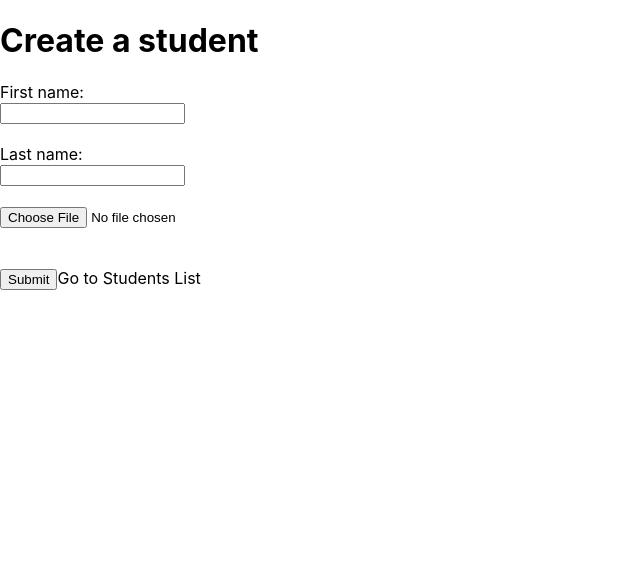
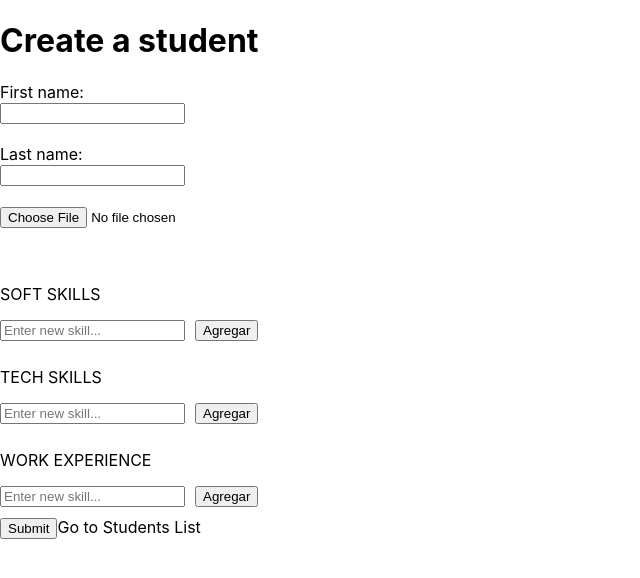
Before and after one commit to ypordedx23/LLamaCampProj, a Next.js app: page /student/new in a window 1280 px wide. Shown: the top 578 px of the page, without its empty margins (0-640 px from the left). Built offline with nearby package versions, Linux system fonts and the light colour scheme.

Commit message:
Fix Skill List Item
- fix de actualizacion de lista de atributos para componentes hijos

```diff
--- a/src/components/StudentForm/index.tsx
+++ b/src/components/StudentForm/index.tsx
@@ -1,5 +1,5 @@
 import axios from "axios";
-import { useEffect, useState } from "react";
+import React, { useEffect, useState } from "react";
 import Config from "../../config";
 import
 StudentSkillItem from "../StudentSkillItem";
@@ -9,15 +9,34 @@ type StudentFormProp = {
   isNew?: boolean,
 }
 
+export interface IStudent {
+  created_at: Date;
+  soft_skills: string[];
+  status: string;
+  picture: string;
+  work_experience: string[];
+  updated_at: Date;
+  last_name: string;
+  years_experience: number;
+  tech_skills: string[];
+  first_name: string;
+  observations: string;
+  description: string;
+  id: string;
+  age: number;
+}
+
+
 const StudentForm = (props: StudentFormProp) => {
   const studentId = props?.student?.id;
-  const [student, setStudent] = useState(props.student);
+  const [student, setStudent] = useState<IStudent>(props.student);
   const [isNew, setIsNew] = useState(props?.isNew ?? false);
   const [loading, setLoading] = useState(false);
   const [error, setError] = useState("");
   const [message, setMessage] = useState("");
 
   useEffect(() => {
+    console.log(JSON.stringify(props.student))
     setStudent(props.student);
   }, [studentId]);
 
@@ -71,7 +90,7 @@ const StudentForm = (props: StudentFormProp) => {
             first_name: "",
             last_name: "",
             picture: ""
-          })
+          } as IStudent)
           console.log("Create user response", response.data);
         })
         .catch((error) => {
@@ -81,7 +100,7 @@ const StudentForm = (props: StudentFormProp) => {
           setLoading(false);
         });
     } else {
-      console.log("Updating student info...", student);
+      console.log(JSON.stringify(student) );
       axios
         .put(`${Config.studentsApi}/${student.id}`, student)
         .then((response) => {
@@ -97,10 +116,12 @@ const StudentForm = (props: StudentFormProp) => {
     }
   }
 
-  const RenderForm = () => {
-    console.log(student)
   return (
-      <form>
+    <React.Fragment>
+      {
+        loading
+          ? <h2>cargando..</h2>
+          : <form>
             <label htmlFor="fname">First name:</label><br />
             <input
               type="text"
@@ -132,11 +153,59 @@ const StudentForm = (props: StudentFormProp) => {
             <br /><br />
             <div>
               <StudentSkillItem
-            name="soft_skills"
-            id="soft_skills"
-            soft_skills={student?.soft_skills}
+                arrayKey="soft_skills"
+                list={student?.soft_skills}
                 disabled={loading}
-            onChange={handleInputsValues}
+                onChange={(values, key) => {
+                  setStudent({
+                    ...student,
+                    [key]: values
+                  })
+                }}
+                onDelete={(index, key) => {
+                  setStudent({
+                    ...student,
+                    [key]: (student[key as keyof IStudent] as string[]).filter((_, i) => i !== index)
+                  })
+                }}
+              />
+            </div>
+            <div>
+              <StudentSkillItem
+                arrayKey="tech_skills"
+                list={student?.tech_skills}
+                disabled={loading}
+                onChange={(values, key) => {
+                  setStudent({
+                    ...student,
+                    [key]: values
+                  })
+                }}
+                onDelete={(index, key) => {
+                  setStudent({
+                    ...student,
+                    [key]: (student[key as keyof IStudent] as string[]).filter((_, i) => i !== index)
+                  })
+                }}
+              />
+            </div>
+            <div>
+              <StudentSkillItem
+                arrayKey="work_experience"
+                list={student?.work_experience}
+                disabled={loading}
+                onChange={(values, key) => {
+                  setStudent({
+                    ...student,
+                    [key]: values
+                  })
+                }}
+                onDelete={(index, key) => {
+                  setStudent({
+                    ...student,
+                    [key]: (student[key as keyof IStudent] as string[]).filter((_, i) => i !== index)
+                  })
+                }}
               />
             </div>
             <div>
@@ -155,19 +224,8 @@ const StudentForm = (props: StudentFormProp) => {
               }
             </div>
           </form>
-    );
       }
-
-  return (
-    <>
-      {
-        loading && <h1>Loading...</h1>
-      }
-
-      {
-        <RenderForm/>
-      }
-    </>
+    </React.Fragment>
   );
 }
 
--- a/src/components/StudentSkillItem/index.tsx
+++ b/src/components/StudentSkillItem/index.tsx
@@ -1,42 +1,77 @@
 import styles from "./styles.module.css";
-import {useEffect, useState} from "react";
+import React, { useEffect, useState } from "react";
 
-const StudentSkillItem = (props: any) => {
- // const [studentSkills, setStudentSkills] = useState();
-  const {onChange} = props;
-  //console.log(props)
- /* useEffect(() => {
-    if(props.soft_skills){
-      setStudentSkills(props.soft_skills)
+interface Props {
+  arrayKey: string
+  list?: string[]
+  onChange: (values: string[], arrayKey: string) => void
+  disabled: boolean
+  onDelete: (index: number, arrayKey: string) => void
 }
-  }, [props.soft_skills]);*/
 
-  /*const handleInputsValues = (event: any, index: any) => {
-    const { name, value, files } = event.target;
-    setStudentSkills({[index]: value });
-  }*/
+const StudentSkillItem = (props: Props) => {
+  const { onChange, disabled, onDelete, arrayKey } = props;
+  const [newSkill, setNewSkill] = useState("")
 
-  const handleChange = (e:any, index:number) =>{
-    const values = [...(props.soft_skills??[])]
+  const handleChange = (e: React.ChangeEvent<HTMLInputElement>, index: number) => {
+    let values = props.list ?? []
     values[index] = e.target.value;
-    onChange([...values])
+    onChange(values, arrayKey)
+  }
+
+  const handleAdd = () => {
+    if (props.list) {
+      onChange([...props.list, newSkill], arrayKey)
+      setNewSkill("")
+    }
   }
 
   return (
-    <div>
+    <div
+      style={{
+        display: "flex",
+        flexDirection: "column",
+        maxWidth: 260
+      }}
+    >
+      <p>{arrayKey.replace("_", " ").toLocaleUpperCase()}</p>
+      <div
+        style={{ display: "flex", marginBottom: 10 }}
+      >
+        <input
+          value={newSkill}
+          disabled={disabled}
+          onChange={(e) => setNewSkill(e.target.value)}
+          placeholder="Enter new skill..."
+        />
+        <button
+          style={{ marginLeft: 10 }}
+          type="button"
+          onClick={() => handleAdd()}
+        >
+          Agregar
+        </button>
+      </div>
       {
-        props.soft_skils?.map((skill: any, index:number) => {
-          return (
-            <div>
+        props.list?.map((skill, index) => (
+          <div
+            key={index + arrayKey}
+            style={{ display: "flex" }}
+          >
             <input
-                key={index+"skill"}
-                type="text"
               value={skill}
-                onChange={(e)=>handleChange(e,index)}
+              disabled={disabled}
+              onChange={(e) => handleChange(e, index)}
             />
+            <button
+              style={{ marginLeft: 10 }}
+              type="button"
+              onClick={() => onDelete(index, arrayKey)}
+            >
+              Borrar
+            </button>
           </div>
-          );
-        })
+        ))
       }
     </div>
   );
```
Lines whose indentation alone changed are shown as unchanged.
